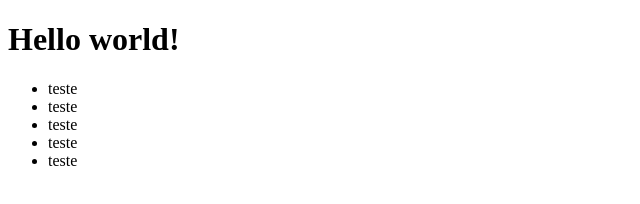
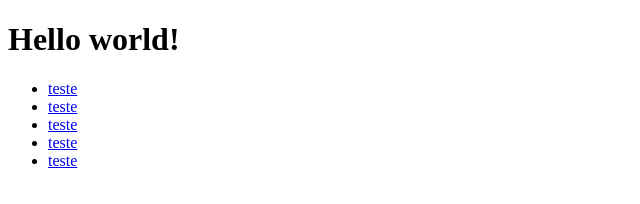
Before and after one commit to leonardo-santos-agf/git-flow, a plain HTML site: page index.html in a window 1280 px wide. Shown: the whole page, without its empty margins (0-640 px from the left). Drawn offline with Linux system fonts and the light colour scheme.

Commit message:
add links

```diff
--- a/index.html
+++ b/index.html
@@ -8,11 +8,11 @@
 <body>
     <h1>Hello world!</h1>
     <ul>
-        <li>teste</li>
-        <li>teste</li>
-        <li>teste</li>
-        <li>teste</li>
-        <li>teste</li>
+        <li><a href="#">teste</a></li>
+        <li><a href="#">teste</a></li>
+        <li><a href="#">teste</a></li>
+        <li><a href="#">teste</a></li>
+        <li><a href="#">teste</a></li>
     </ul>
 </body>
 </html>
```
